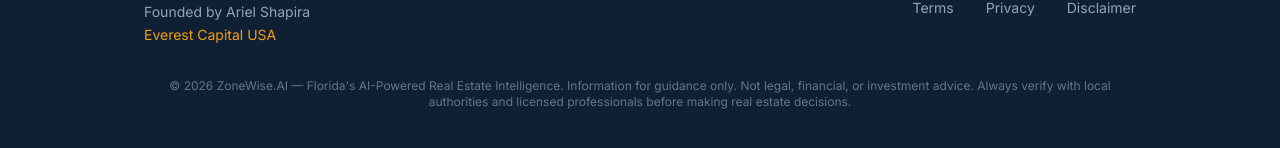
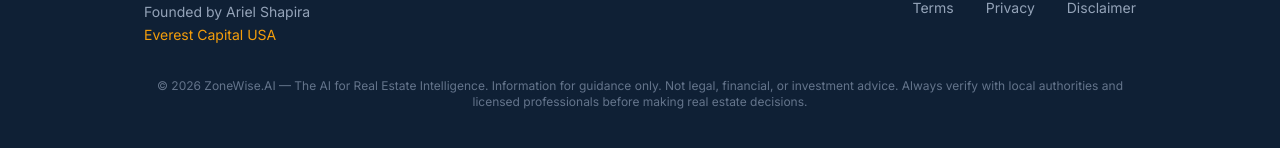
Before and after one commit to breverdbidder/zonewise-web, a Next.js app: page / in a window 1280 px wide. Shown: the part 5433-5581 px from the top of the page. Built offline with nearby package versions, Linux system fonts and the light colour scheme.

Commit message:
🔧 Fix footer: old tagline → new brand positioning

```diff
--- a/app/(marketing)/page.tsx
+++ b/app/(marketing)/page.tsx
@@ -457,7 +457,7 @@ export default function Home() {
             </div>
           </div>
           <p className="text-center text-xs mt-8 text-slate-500">
-            &copy; 2026 ZoneWise.AI &mdash; Florida&apos;s AI-Powered Real Estate Intelligence.
+            &copy; 2026 ZoneWise.AI &mdash; The AI for Real Estate Intelligence.
             Information for guidance only. Not legal, financial, or investment advice.
             Always verify with local authorities and licensed professionals before making real estate decisions.
           </p>
```
